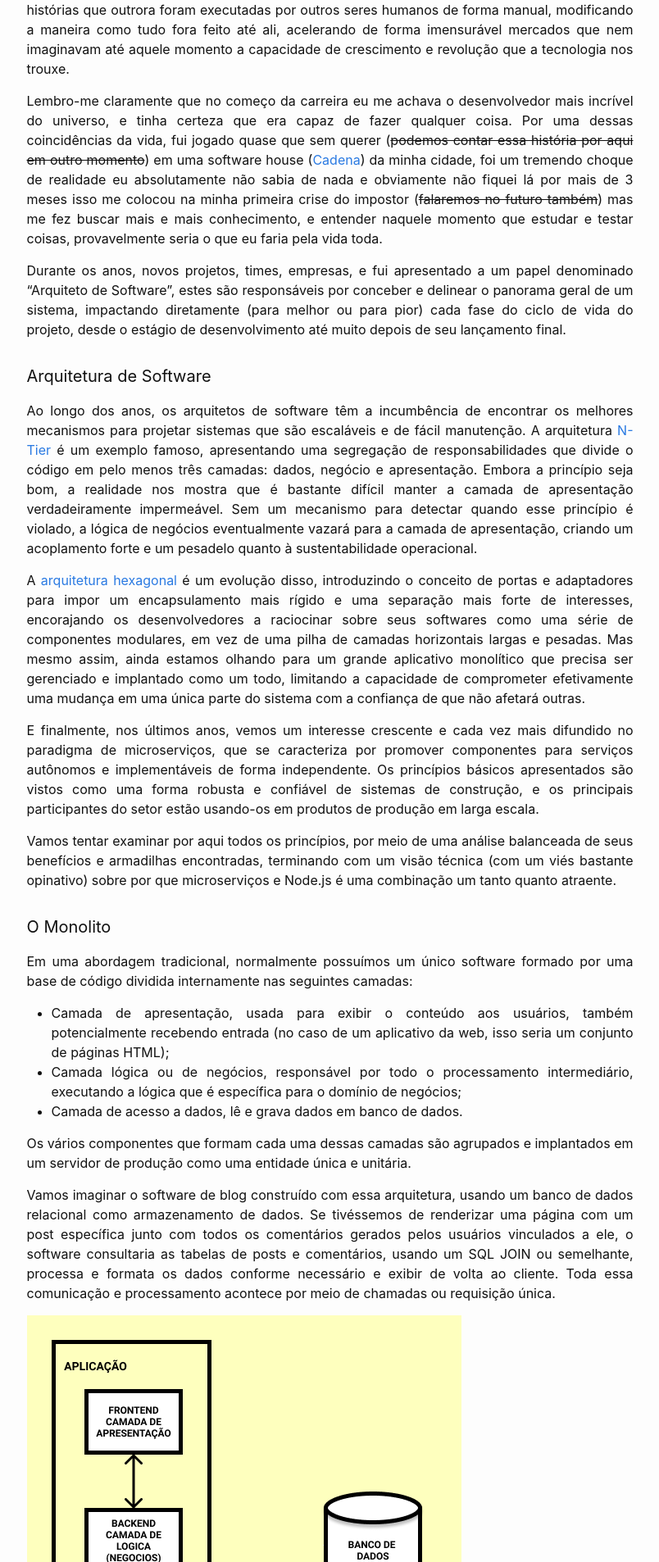
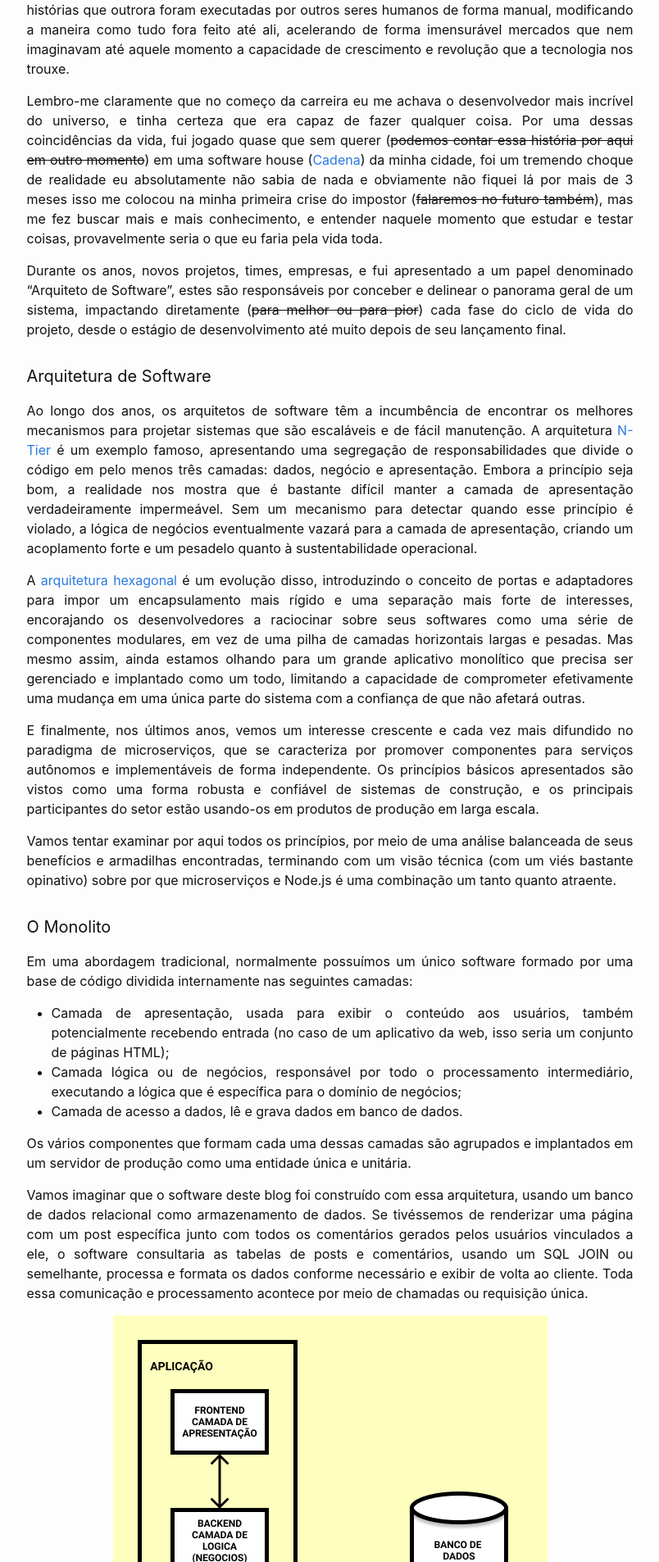
Before and after one commit to daniloval/daniloval.github.io, a Jekyll site: the page built from _posts/2021-02-07-introducao-microservicos/2021-02-07-introducao-microservicos.md, in a window 1280 px wide. Shown: the part 818-2724 px from the top of the page at 82% size, without its empty margins (245-1049 px from the left). Built offline with Jekyll 4.4.1, drawn with Linux system fonts in a browser that asks for light colours; nearby versions of some CDN libraries; comment, search, counter and statistics services are not loaded; some of the changed text lies outside the part shown.

Commit message:
Fix format

```diff
--- a/_posts/2021-02-07-introducao-microservicos/2021-02-07-introducao-microservicos.md
+++ b/_posts/2021-02-07-introducao-microservicos/2021-02-07-introducao-microservicos.md
@@ -14,9 +14,9 @@ Bem, projetar software é bastante complexo. Quando comecei a compreender as ent
 
 Conforme o tamanho e a complexidade dos projetos ao qual eu era inserido aumentavam, eu aprendia que nosso meio de trabalho é responsável por tomar decisões que vão muito além de simplesmente escrever linhas e mais linhas de código, estávamos na verdade transcrevendo histórias que outrora foram executadas por outros seres humanos de forma manual, modificando a maneira como tudo fora feito até ali, acelerando de forma imensurável mercados que nem imaginavam até aquele momento a capacidade de crescimento e revolução que a tecnologia nos trouxe.
 
-Lembro-me claramente que no começo da carreira eu me achava o desenvolvedor mais incrível do universo, e tinha certeza que era capaz de fazer qualquer coisa. Por uma dessas coincidências da vida, fui jogado quase que sem querer (<s>podemos contar essa história por aqui em outro momento</s>) em uma software house ([Cadena][1]) da minha cidade, foi um tremendo choque de realidade eu absolutamente não sabia de nada e obviamente não fiquei lá por mais de 3 meses isso me colocou na minha primeira crise do impostor (<s>falaremos no futuro também</s>) mas me fez buscar mais e mais conhecimento, e entender naquele momento que estudar e testar coisas, provavelmente seria o que eu faria pela vida toda.
+Lembro-me claramente que no começo da carreira eu me achava o desenvolvedor mais incrível do universo, e tinha certeza que era capaz de fazer qualquer coisa. Por uma dessas coincidências da vida, fui jogado quase que sem querer (<s>podemos contar essa história por aqui em outro momento</s>) em uma software house ([Cadena][1]) da minha cidade, foi um tremendo choque de realidade eu absolutamente não sabia de nada e obviamente não fiquei lá por mais de 3 meses isso me colocou na minha primeira crise do impostor (<s>falaremos no futuro também</s>), mas me fez buscar mais e mais conhecimento, e entender naquele momento que estudar e testar coisas, provavelmente seria o que eu faria pela vida toda.
 
-Durante os anos, novos projetos, times, empresas, e fui apresentado a um papel denominado "Arquiteto de Software", estes são responsáveis por conceber e delinear o panorama geral de um sistema, impactando diretamente (para melhor ou para pior) cada fase do ciclo de vida do projeto, desde o estágio de desenvolvimento até muito depois de seu lançamento final.
+Durante os anos, novos projetos, times, empresas, e fui apresentado a um papel denominado "Arquiteto de Software", estes são responsáveis por conceber e delinear o panorama geral de um sistema, impactando diretamente (<s>para melhor ou para pior</s>) cada fase do ciclo de vida do projeto, desde o estágio de desenvolvimento até muito depois de seu lançamento final.
 
 #### Arquitetura de Software
 
@@ -39,24 +39,32 @@ Em uma abordagem tradicional, normalmente possuímos um único software formado
 
 Os vários componentes que formam cada uma dessas camadas são agrupados e implantados em um servidor de produção como uma entidade única e unitária.
 
-Vamos imaginar o software de blog construído com essa arquitetura, usando um banco de dados relacional como armazenamento de dados. Se tivéssemos de renderizar uma página com um post específica junto com todos os comentários gerados pelos usuários vinculados a ele, o software consultaria as tabelas de posts e comentários, usando um SQL JOIN ou semelhante, processa e formata os dados conforme necessário e exibir de volta ao cliente. Toda essa comunicação e processamento acontece por meio de chamadas ou requisição única.
+Vamos imaginar que o software deste blog foi construído com essa arquitetura, usando um banco de dados relacional como armazenamento de dados. Se tivéssemos de renderizar uma página com um post específica junto com todos os comentários gerados pelos usuários vinculados a ele, o software consultaria as tabelas de posts e comentários, usando um SQL JOIN ou semelhante, processa e formata os dados conforme necessário e exibir de volta ao cliente. Toda essa comunicação e processamento acontece por meio de chamadas ou requisição única.
 
-![Img 02](https://raw.githubusercontent.com/daniloval/daniloval.github.io/main/_posts/2021-02-07-introducao-microservicos/IMG02.png)
+<style>
+  img[src$="centerme"] {
+    display:block;
+    margin: 0 auto;
+  }
+</style>
+
+![Img 02](https://raw.githubusercontent.com/daniloval/daniloval.github.io/main/_posts/2021-02-07-introducao-microservicos/IMG02.png?style=centerme)
 
 Então, o que exatamente são microserviços e como eles se diferenciam do paradigma monolítico? Sempre que alguém me faz  essa pergunta ou quando estou fazendo uma palestra sobre o assunto, refiro-me a esta citação de Martin Fowler:
 
-"O estilo de arquitetura de microserviços é uma abordagem para desenvolver um único software com um pacote de pequenos serviços, cada um executando em seu próprio processo e se comunicando com mecanismos leves, geralmente uma API de recurso HTTP. Esses serviços são desenvolvidos em torno de recursos de negócios e podem ser implantados de forma independente por meio de máquinas de implantação totalmente automatizadas."
+<blockquote>O estilo de arquitetura de microserviços é uma abordagem para desenvolver um único software com um pacote de pequenos serviços, cada um executando em seu próprio processo e se comunicando com mecanismos leves, geralmente uma API de recurso HTTP. Esses serviços são desenvolvidos em torno de recursos de negócios e podem ser implantados de forma independente por meio de máquinas de implantação totalmente automatizadas.</blockquote>
 
 Com microserviços, os componentes não vivem juntos dentro dos limites de uma única unidade. Em vez disso, essa arquitetura promove o desenvolvimento e a implantação de aplicativos como um conjunto de serviços independentes e autocontidos. Se modificarmos o exemplo acima usando esse estilo de arquitetura, as etapas que seguiríamos para obter o mesmo conteúdo poderiam ser bem diferentes.
 
 Em vez de possuirmos o software consultando um único banco de dados para posts e comentários, poderíamos ter um serviço exclusivo para posts, responsável por armazenar, gerenciar e entregar histórias. O serviço seria executado em seu próprio processo e todas as comunicações de e para ele são estabelecidas por meio de chamadas de rede, processadas por seu próprio servidor web e usando uma API que expõe ao mundo exterior. Se o próprio serviço precisar fazer uso de outros serviços, isso também acontece por meio de chamadas de rede (com exceção de uma conexão a um banco de dados, que pode ou não ser uma chamada direta em processo). Os mesmos princípios também podem ser aplicados ao um serviço de comentários, conforme imagem abaixo.
 
-![Img 03](https://raw.githubusercontent.com/daniloval/daniloval.github.io/main/_posts/2021-02-07-introducao-microservicos/IMG03.png)
+![Img 03](https://raw.githubusercontent.com/daniloval/daniloval.github.io/main/_posts/2021-02-07-introducao-microservicos/IMG03.png?style=centerme)
 
 Sabemos que microserviços se referem à construção de um sistema por meio da composição de vários serviços independentes, mas o que mais define essa arquitetura? Abordaremos os princípios chave dos microserviços e os benefícios associados que eles podem trazer para um software no próximo post.
 
 Gostou desse post? Considere assinar a Newsletter logo ai abaixo.
 
+<br>
 <blockquote>Vem comigo, que no caminho eu te explico...</blockquote>
 
  [1]: https://cadena.com.br/
```
